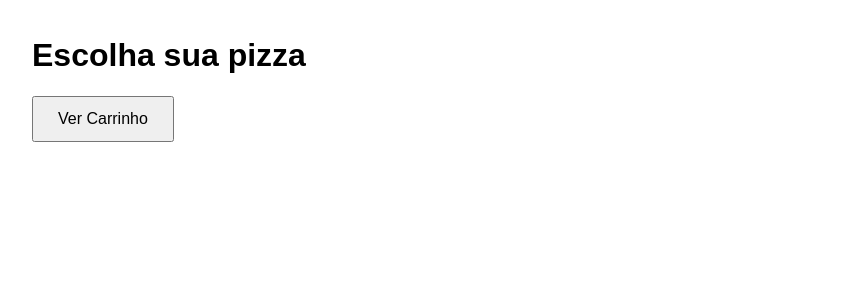
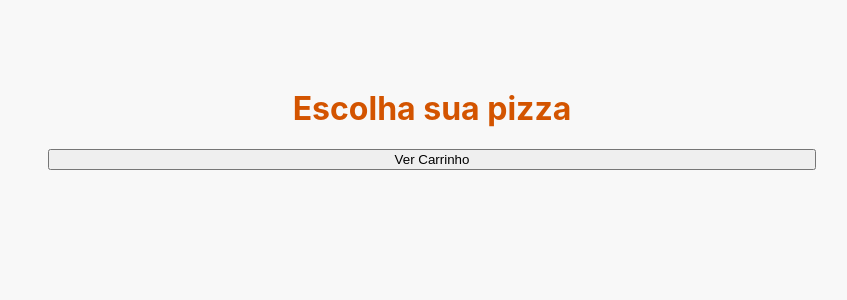
Before and after one commit to Kyzuke/GAC116-WEB-Pizzaria, a Django app: page /pizzas/ in a window 1280 px wide. Shown: the top 300 px of the page, without its empty margins (208-1055 px from the left). Run offline with Django 5.2, Linux system fonts and the light colour scheme; data comes from the database, SQL or seed files in the repository; both versions use the stored data as it was after the commit.

Commit message:
Add static files configuration and implement CSS styles for the application

```diff
--- /dev/null
+++ b/pizzaria/static/css/style.css
@@ -0,0 +1,117 @@
+/* Fonte e cores base */
+:root {
+  --primary-color: #d35400;
+  --secondary-color: #ffffff;
+  --text-color: #333;
+  --bg-color: #f8f8f8;
+  --border-radius: 4px;
+}
+
+* {
+  box-sizing: border-box;
+}
+
+body {
+  margin: 0;
+  padding: 1rem;
+  background: var(--bg-color);
+  color: var(--text-color);
+  font-family: -apple-system, BlinkMacSystemFont, "Segoe UI", Roboto, sans-serif;
+  line-height: 1.5;
+}
+
+/* Container central */
+.container {
+  max-width: 800px;
+  margin: 2rem auto;
+  padding: 1rem;
+}
+
+/* Cabeçalhos */
+h1 {
+  color: var(--primary-color);
+  font-size: 2rem;
+  margin-bottom: 1rem;
+  text-align: center;
+}
+
+/* Formulários */
+form {
+  background: var(--secondary-color);
+  padding: 1.5rem;
+  border-radius: var(--border-radius);
+  box-shadow: 0 2px 5px rgba(0,0,0,0.1);
+}
+
+form label {
+  display: block;
+  margin-bottom: 0.5rem;
+  font-weight: bold;
+}
+
+form input,
+form select {
+  width: 100%;
+  padding: 0.5rem;
+  margin-top: 0.25rem;
+  margin-bottom: 1rem;
+  border: 1px solid #ccc;
+  border-radius: var(--border-radius);
+}
+
+form button {
+  display: inline-block;
+  background: var(--primary-color);
+  color: var(--secondary-color);
+  border: none;
+  padding: 0.75rem 1.5rem;
+  border-radius: var(--border-radius);
+  font-size: 1rem;
+  cursor: pointer;
+  transition: background 0.2s;
+}
+
+form button:hover {
+  background: #e67e22;
+}
+
+/* Links */
+a {
+  color: var(--primary-color);
+  text-decoration: none;
+}
+
+a:hover {
+  text-decoration: underline;
+}
+
+/* Cards de pizza */
+.pizza {
+  background: var(--secondary-color);
+  border: 1px solid #ddd;
+  border-radius: var(--border-radius);
+  padding: 1rem;
+  margin-bottom: 1rem;
+  box-shadow: 0 1px 3px rgba(0,0,0,0.05);
+}
+
+.pizza h2 {
+  margin-top: 0;
+  color: var(--primary-color);
+}
+
+.pizza p {
+  margin: 0.5rem 0;
+}
+
+/* Botão “Ver Carrinho” */
+#ir-checkout {
+  display: block;
+  width: 100%;
+  margin-top: 1rem;
+}
+
+/* Ocultar elementos */
+.hidden {
+  display: none !important;
+}
--- a/pizzaria/templates/cliente/login.html
+++ b/pizzaria/templates/cliente/login.html
@@ -3,8 +3,10 @@
 <head>
   <meta charset="utf-8">
   <title>Entrar – Pizzaria</title>
+  <link rel="stylesheet" href="/static/css/style.css">
 </head>
-<body>
+<body class="login-page">
+  <div class="container">
     <h1>Login</h1>
     <form id="login-form">
       <label>Usuário: <input name="username" required></label><br>
@@ -12,6 +14,7 @@
       <button>Entrar</button>
     </form>
     <p>Não tem conta? <a href="/register/">Cadastre-se</a></p>
+  </div>
 
   <script>
     function getCookie(name) {
--- a/pizzaria/templates/cliente/pizzas.html
+++ b/pizzaria/templates/cliente/pizzas.html
@@ -3,23 +3,17 @@
 <head>
   <meta charset="utf-8">
   <title>Cardápio – Pizzaria</title>
-  <style>
-    /* Exemplo simples de estilo */
-    body { font-family: sans-serif; max-width: 800px; margin: auto; padding: 1rem; }
-    .pizza { border: 1px solid #ccc; padding: 1rem; margin-bottom: 1rem; border-radius: 8px; }
-    .pizza h2 { margin: 0 0 0.5rem; }
-    .pizza p { margin: 0.5rem 0; }
-    .pizza label { display: block; margin-top: 0.5rem; }
-    #ir-checkout { padding: 0.75rem 1.5rem; font-size: 1rem; }
-  </style>
+  <link rel="stylesheet" href="/static/css/style.css">
 </head>
-<body>
-  <h1>Escolha sua pizza</h1>
-  <div id="lista"></div>
-  <button id="ir-checkout">Ver Carrinho</button>
+<body class="pizzas-page">
+  <div class="container">
+    <h1>Escolha sua pizza</h1>
+    <div id="lista"></div>
+    <button id="ir-checkout">Ver Carrinho</button>
+  </div>
 
   <script>
-    // Carrega carrinho do localStorage (array de { pizza: id, quantity: n })
+    // Carrega carrinho do localStorage
     let cart = JSON.parse(localStorage.getItem('cart') || '[]');
 
     // Função para renderizar o cardápio
@@ -34,13 +28,10 @@
       lista.innerHTML = '';
 
       pizzas.forEach(p => {
-        // Traduz o código do tamanho
         const labelTamanho = p.tamanho === 'P' ? 'Pequena'
                            : p.tamanho === 'M' ? 'Média'
                            : 'Grande';
-        // Lista os nomes dos sabores
         const listaSabores = p.sabores.map(s => s.nome).join(', ');
-
         const div = document.createElement('div');
         div.className = 'pizza';
         div.innerHTML = `
@@ -59,7 +50,7 @@
         lista.appendChild(div);
       });
 
-      // Adiciona listener para atualizar o carrinho ao mudar quantidade
+      // Atualiza carrinho ao mudar quantidade
       lista.querySelectorAll('input[type=number]').forEach(input => {
         input.addEventListener('change', e => {
           const id = +e.target.dataset.id;
```
Also changed, not shown: pizzaria/pizzaria/settings.py (+8 -0 lines), pizzaria/templates/cliente/checkout.html (+7 -16 lines), pizzaria/templates/cliente/register.html (+9 -2 lines), pizzaria/db.sqlite3. Lines whose indentation alone changed are shown as unchanged.
